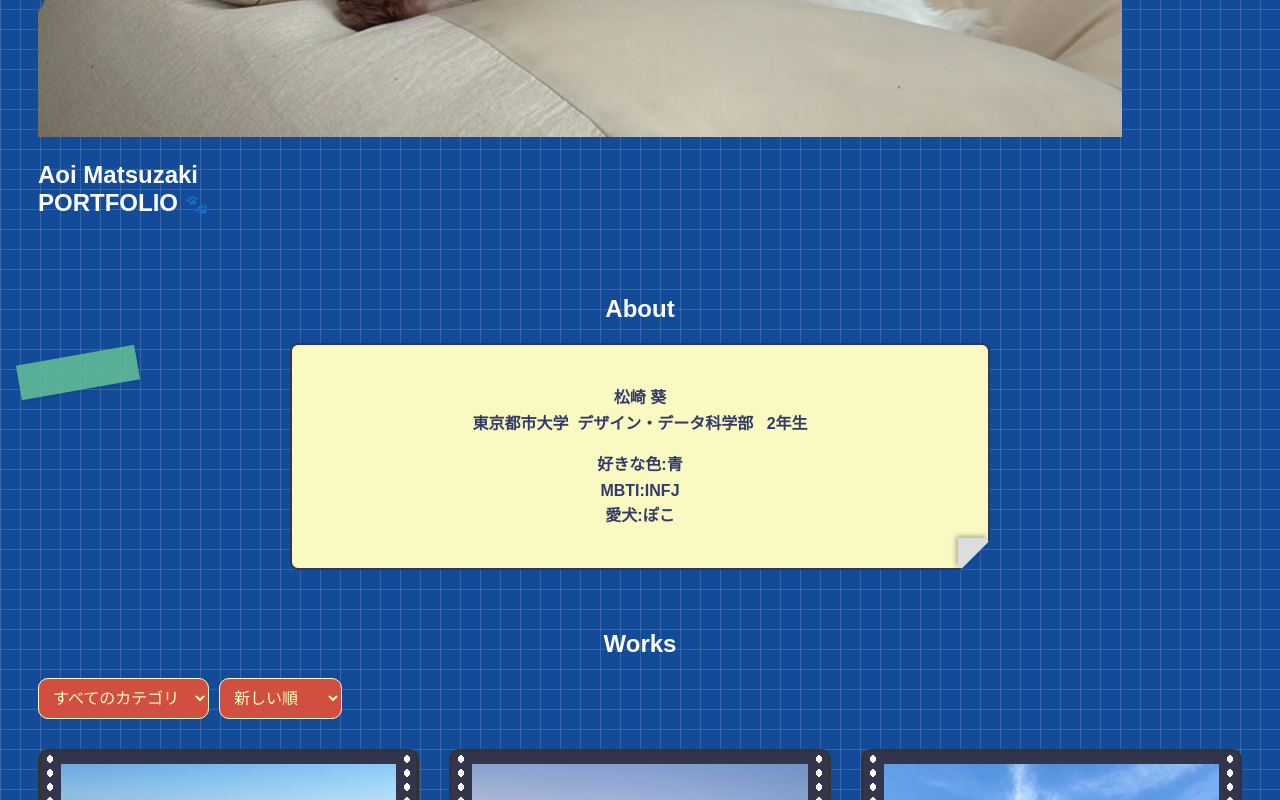
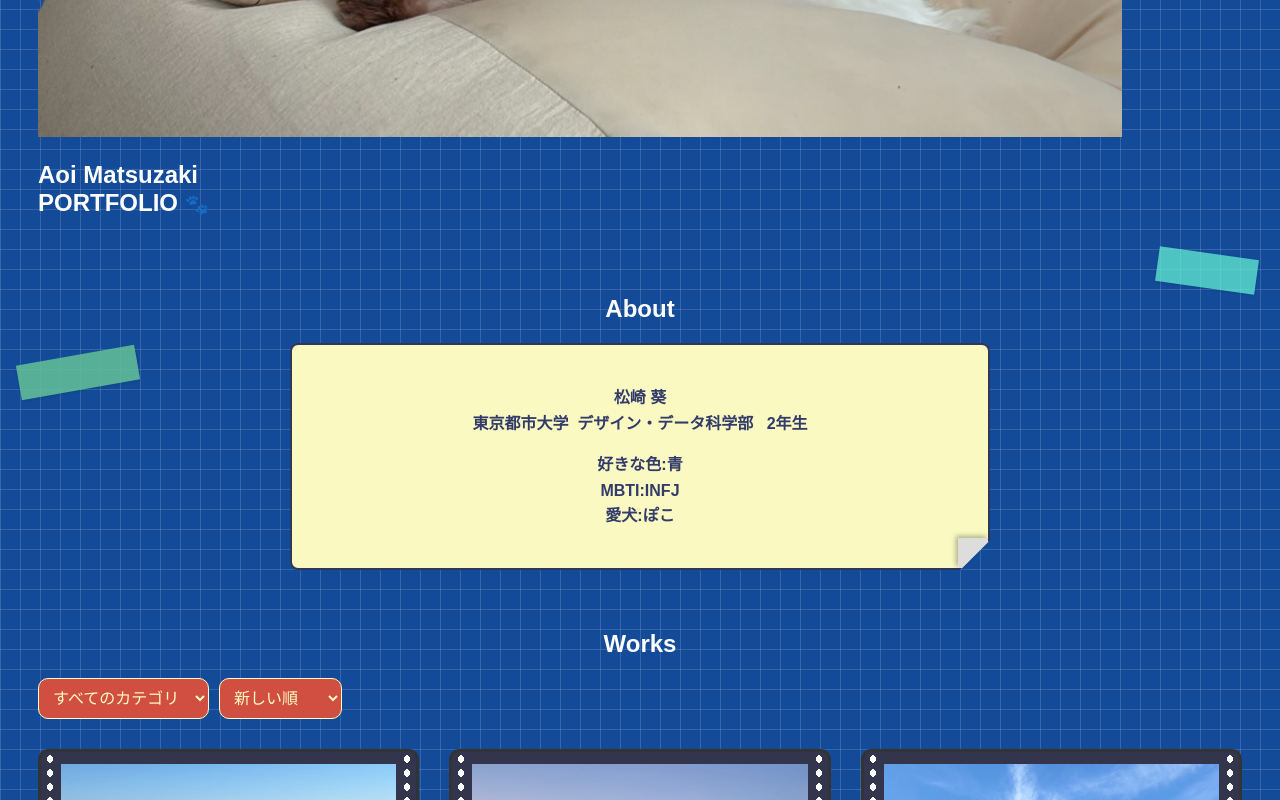
Before and after one commit to g2546089-cloud/portfolio-site, a plain HTML site: page index.html in a window 1280 px wide. Shown: the part 571-1371 px from the top of the page. Drawn offline with Linux system fonts and the light colour scheme; no server answers.

Commit message:
Add files via upload

```diff
--- a/style.css
+++ b/style.css
@@ -283,6 +283,23 @@ body.weather-rainy #weather-icon {
     pointer-events: none; /* マウス操作を邪魔しない */
     z-index: 5; /* 文字より上に重ねる */
 }
+/* Aboutセクションの右上に2つ目のテープを貼る場合 */
+#about::after {
+    content: "";
+    position: absolute;
+    top: -12px;  /* 上からの位置（少しはみ出させる） */
+    right: 15px; /* 右端からの位置 */
+    width: 100px; /* テープの長さ */
+    height: 35px; /* テープの太さ */
+
+    background-color: hsla(166, 91%, 69%, 0.817); /* テープの色 */
+    opacity: 0.85; /* 透け感 */
+
+    transform: rotate(8deg); /* 左上とは逆向きに斜めにする */
+    box-shadow: 0 1px 3px rgba(0, 0, 0, 0.15);
+    pointer-events: none;
+    z-index: 5;
+}
 #works {
     text-align: center;
 }
--- a/works.csv
+++ b/works.csv
@@ -1,4 +1,4 @@
 title,description,image,link,category,year
 映画館バイト,ポップコーン販売,./media/IMG_6209.jpg,#,職業,2025
-コクヨデザインアワード,デザインアワード応募作品を制作,./media/IMG_6210.jpg,#,ゼミ活動,2026
+コクヨデザインアワード,デザインアワード応募作品を制作,./media/IMG_6210.jpg,file:///C:/Users/Aoi%20Matsuzaki/OneDrive%20-%20%E6%9D%B1%E4%BA%AC%E9%83%BD%E5%B8%82%E5%A4%A7%E5%AD%A6%20Tokyo%20City%20University/2026/%E3%82%B3%E3%82%AF%E3%83%A8%E3%83%87%E3%82%B6%E3%82%A4%E3%83%B3%E3%82%A2%E3%83%AF%E3%83%BC%E3%83%89/%E3%82%B3%E3%82%AF%E3%83%A8%E3%83%87%E3%82%B6%E3%82%A4%E3%83%B3%E3%82%A2%E3%83%AF%E3%83%BC%E3%83%892027.pdf,ゼミ活動,2026
 バレーボール,中学～高校,./media/IMG_6212.jpg,#,スポーツ,2019
```
